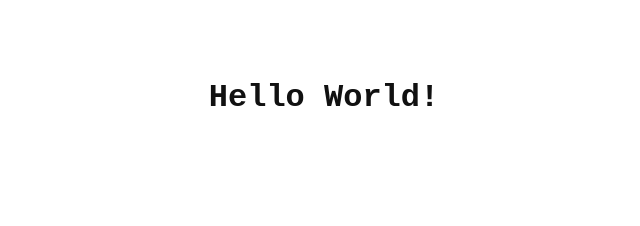
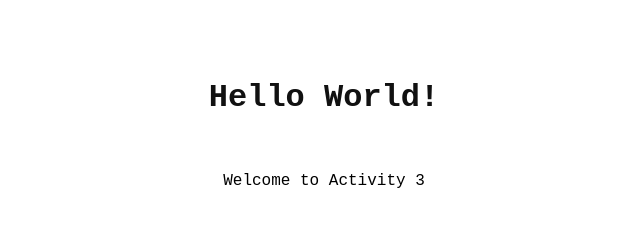
Before and after one commit to leigabriel/activity-3, a plain HTML site: page index.html in a window 1280 px wide. Shown: the whole page, without its empty margins (316-956 px from the left). Drawn offline with Linux system fonts and the light colour scheme.

Commit message:
add new text

```diff
--- a/index.html
+++ b/index.html
@@ -18,6 +18,7 @@
     </style>
 </head>
 <body>
-    <h1>Hello World!</h1>
+    <h1>Hello World!</h1> <br>
+    <p>Welcome to Activity 3</p>
 </body>
 </html>
```
